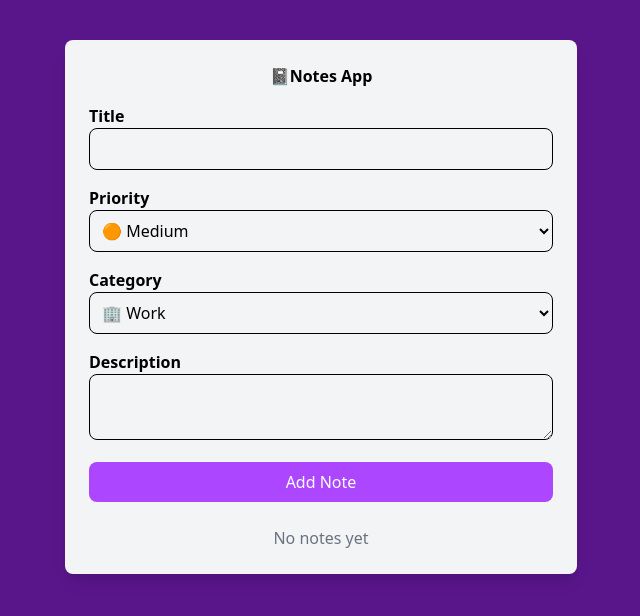
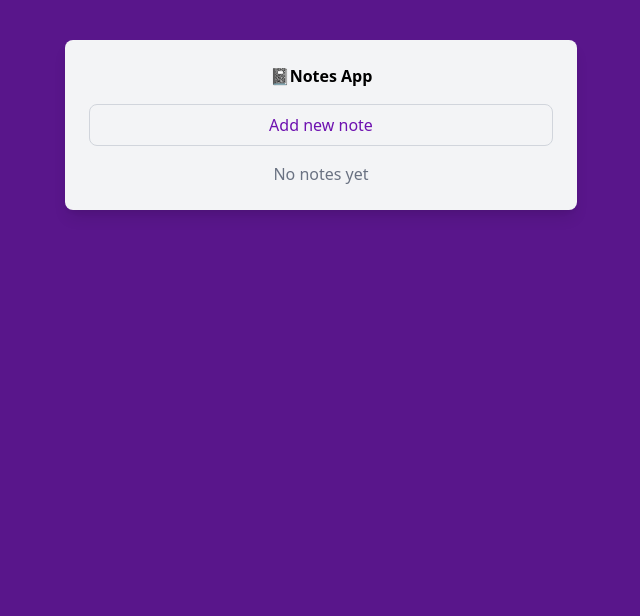
Before and after one commit to mrsantacruz86/notes-app, a React (Vite) app: page / in a window 1280 px wide. Shown: the top 616 px of the page, without its empty margins (319-959 px from the left). Built offline with nearby package versions, Linux system fonts and the light colour scheme.

Commit message:
Added Toggle button to create notes

```diff
--- a/src/components/NoteForm.jsx
+++ b/src/components/NoteForm.jsx
@@ -7,6 +7,7 @@
     category: 'Work',
     description: '',
   });
+  const [isFormVisible, setIsFormVisible] = useState(false);
 
   const handleChange = (e) => {
     setFormData({
@@ -34,6 +35,18 @@
   };
 
   return (
+    <>
+      {/* Toggle button */}
+      <button
+        onClick={() => setIsFormVisible(!isFormVisible)}
+        className="w-full bg-gray-100 border border
+        border-gray-300 text-purple-800 py-2 rounded-lg cursor-pointer
+        hover:bg-purple-200 hover:border-purple-300 transition mb-4"
+      >
+        {isFormVisible ? 'Cancel' : 'Add new note'}
+      </button>
+      {/* Form */}
+      {isFormVisible && (
         <form className="mb-6" onSubmit={handleSubmit}>
           <div className="mb-4">
             <label htmlFor="title" className="block font-semibold">
@@ -100,6 +113,8 @@
             Add Note
           </button>
         </form>
+      )}
+    </>
   );
 };
 
```
Lines whose indentation alone changed are shown as unchanged.
